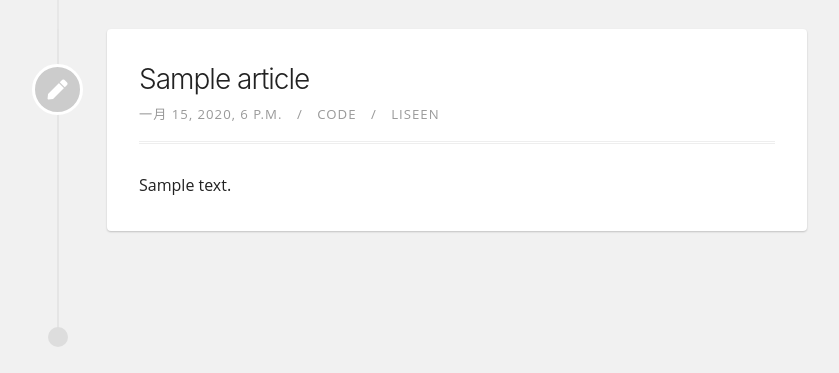
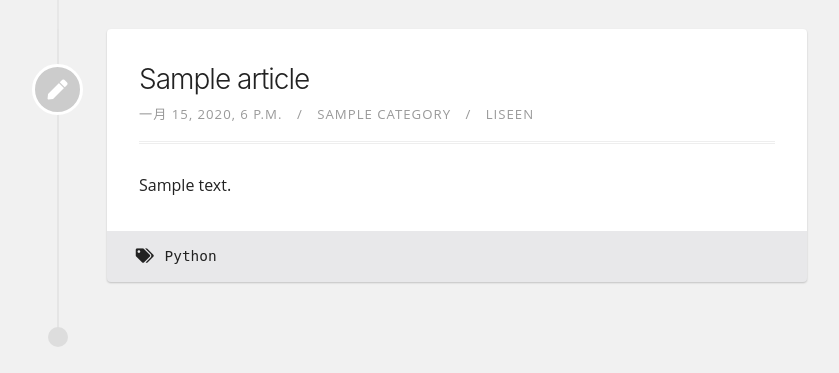
Before and after one commit to liseen315/abianji-Django, a Django app: page / in a window 1280 px wide. Shown: the part 221-594 px from the top of the page, without its empty margins (233-1072 px from the left). Run offline with Django 3.2, Linux system fonts and the light colour scheme; tables that the repository leaves empty hold one stand-in row (values such as "Sample post").

Commit message:
编写模板样式

```diff
--- a/templates/blog/article.html
+++ b/templates/blog/article.html
@@ -3,4 +3,5 @@
 </a>
 <article class="default article">
     {% include 'blog/default_content.html' %}
+    {% include 'blog/article_footer.html' %}
 </article>
--- /dev/null
+++ b/templates/blog/article_footer.html
@@ -0,0 +1,8 @@
+<div class="footer">
+    <div class="tags">
+        <i class="fa fa-tags"></i>
+        <div class="links">
+            <a href="#">Python</a>
+        </div>
+    </div>
+</div>
--- a/templates/blog/default_content.html
+++ b/templates/blog/default_content.html
@@ -2,7 +2,7 @@
     <h3><a href="#">{{ articleItem.title }}</a></h3>
     <div class="meta">
         <span class="date moment">{{ articleItem.pub_time }}</span>
-        <span class="categories"><a href="#">Code</a></span>
+        <span class="categories"><a href="#">{{ articleItem.category.name }}</a></span>
         <span class="author">Liseen</span>
     </div>
     {{ articleItem.body }}
```
